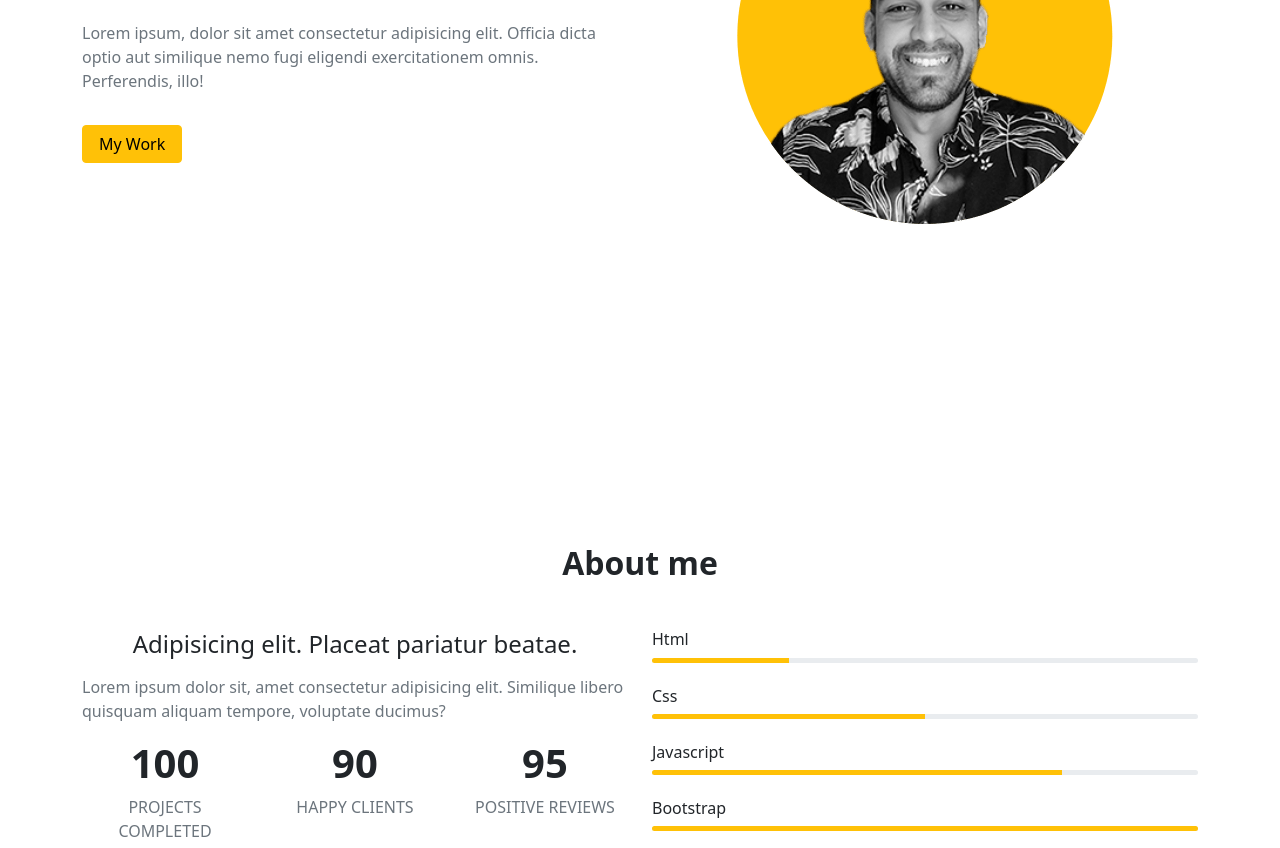
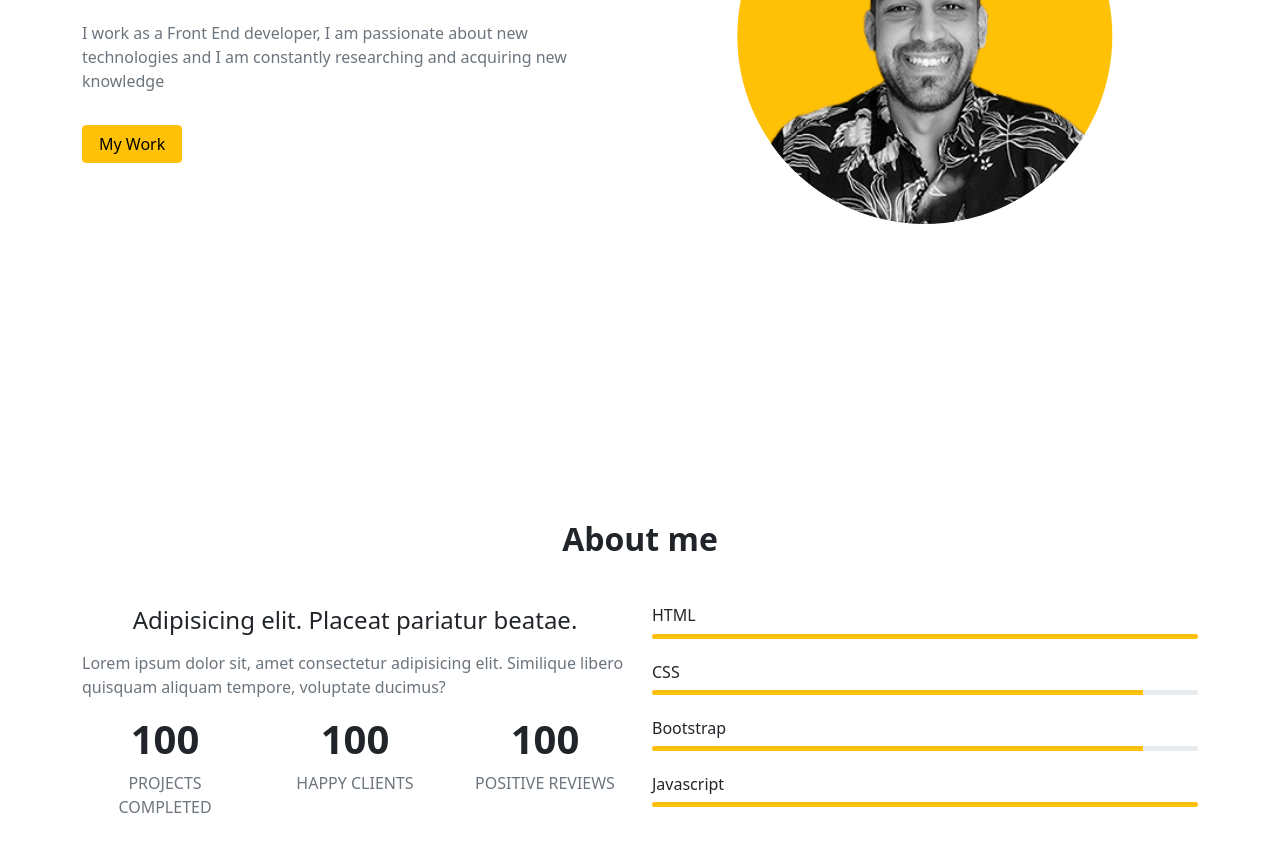
Before and after one commit to FernandoMoyano/Portfolio-1, a plain HTML site: page index.html in a window 1280 px wide. Shown: the part 424-1272 px from the top of the page. Drawn offline with Linux system fonts and the light colour scheme.

Commit message:
modificando lorem ipsum

```diff
--- a/index.html
+++ b/index.html
@@ -20,14 +20,14 @@
           <i class="fas fa-bars"></i>
         </button>
         <ul class="dropdown-menu dropdown-menu-end" aria-labelledby="dropdownMenuButton1">
-          <li><a class="dropdown-item" href="#home">Inicio</a></li>
-          <li><a class="dropdown-item" href="#about">Sobre mi</a></li>
-          <li><a class="dropdown-item" href="#services">Servicios</a></li>
+          <li><a class="dropdown-item" href="#home">Home</a></li>
+          <li><a class="dropdown-item" href="#about">About Me</a></li>
+          <li><a class="dropdown-item" href="#services">Services</a></li>
           <li><a class="dropdown-item" href="#portfolio">Portfolio</a></li>
           <li>
-            <a class="dropdown-item" href="#testimonials">Testimonios</a>
+            <a class="dropdown-item" href="#testimonials">Testimonials</a>
           </li>
-          <li><a class="dropdown-item" href="#contact">Contact</a></li>
+          <li><a class="dropdown-item" href="#contact">Contact me</a></li>
         </ul>
       </div>
     </div>
@@ -41,22 +41,19 @@
       <div class="row  min-vh-100 align-items-center align-content-center">
         <div class="col-md-6 mt-5 mt-md-0 ">
           <div class="home-img text-center">
-          <!--   <img src="img/profile.png" class="rounded-circle mw-100" alt="Profile-img" /> -->
-           <!--  <img src="img/fernandomoyano2.jpg" class="rounded-circle mw-100" alt="Profile-img" /> -->
             <img src="img/fernandomoyano7.png" class="rounded-circle mw-100" alt="Profile-img" />
           </div>
         </div>
         <div class="col-md-6 mt-5 mt-md-0 order-md-first">
           <div class="home-text">
             <p class="text-muted mb-1">Hello I'm</p>
-            <h1 class="text-dark text-uppercase fs-1 fw-bold">Web developer</h1>
+            <h1 class="text-dark fs-1 fw-bold">Front End Developer</h1>
             <h2 class="fs-4">Fernando Moyano</h2>
             <p class="mt-4 text-muted">
-              Lorem ipsum, dolor sit amet consectetur adipisicing elit.
-              Officia dicta optio aut similique nemo fugi eligendi
-              exercitationem omnis. Perferendis, illo!
+              I work as a Front End developer, I am passionate about new technologies and I
+              am constantly researching and acquiring new knowledge
             </p>
-            <a href="#portafolio" class="btn btn-warning px-3 mt-3">My Work</a>
+            <a href="#portfolio" class="btn btn-warning px-3 mt-3">My Work</a>
           </div>
         </div>
       </div>
@@ -65,8 +62,8 @@
 
   <!-- Hom section end -->
 
-  <!-- about section start -->
-  <section class="about py-5" id="about">
+  <!-- about me section start -->
+  <section class="about py-4" id="about">
     <div class="container-lg py-4">
       <div class="row justify-content-center">
         <div class="col-lg-8">
@@ -92,13 +89,13 @@
             </div>
             <div class="col-sm-4">
               <div class="fact-item">
-                <h4 class="fs-1 fw-bold">90</h4>
+                <h4 class="fs-1 fw-bold">100</h4>
                 <p class="text-muted">Happy clients</p>
               </div>
             </div>
             <div class="col-sm-4">
               <div class="fact-item">
-                <h4 class="fs-1 fw-bold">95</h4>
+                <h4 class="fs-1 fw-bold">100</h4>
                 <p class="text-muted">positive reviews</p>
               </div>
             </div>
@@ -117,28 +114,28 @@
         </div>
         <div class="col-md-6 mt-5 mt-md-0">
           <div class="skill-item mb-4">
-            <h3 class="fs-6">Html</h3>
+            <h3 class="fs-6">HTML</h3>
             <div class="progress" style="height: 5px;">
-              <div class="progress-bar bg-warning" role="progressbar" style="width: 25%;" aria-valuenow="25"
+              <div class="progress-bar bg-warning" role="progressbar" style="width: 100%;" aria-valuenow="25"
                 aria-valuemin="0" aria-valuemax="100"></div>
             </div>
           </div>
           <div class="skill-item mb-4">
-            <h3 class="fs-6">Css</h3>
+            <h3 class="fs-6">CSS</h3>
             <div class="progress" style="height: 5px;">
-              <div class="progress-bar bg-warning" role="progressbar" style="width: 50%;" aria-valuenow="50"
+              <div class="progress-bar bg-warning" role="progressbar" style="width: 90%;" aria-valuenow="50"
+                aria-valuemin="0" aria-valuemax="100"></div>
+            </div>
+          </div>
+          <div class="skill-item mb-4">
+            <h3 class="fs-6">Bootstrap</h3>
+            <div class="progress" style="height: 5px;">
+              <div class="progress-bar bg-warning" role="progressbar" style="width: 90%;" aria-valuenow="75"
                 aria-valuemin="0" aria-valuemax="100"></div>
             </div>
           </div>
           <div class="skill-item mb-4">
             <h3 class="fs-6">Javascript</h3>
-            <div class="progress" style="height: 5px;">
-              <div class="progress-bar bg-warning" role="progressbar" style="width: 75%;" aria-valuenow="75"
-                aria-valuemin="0" aria-valuemax="100"></div>
-            </div>
-          </div>
-          <div class="skill-item mb-4">
-            <h3 class="fs-6">Bootstrap</h3>
             <div class="progress" style="height: 5px;">
               <div class="progress-bar bg-warning" role="progressbar" style="width: 100%;" aria-valuenow="100"
                 aria-valuemin="0" aria-valuemax="100"></div>
```
Also changed, not shown: img/fernandomoyano5.png (deleted), img/fernandomoyano6.png (deleted), img/profile.png (deleted), screenshot/1.png (deleted).
